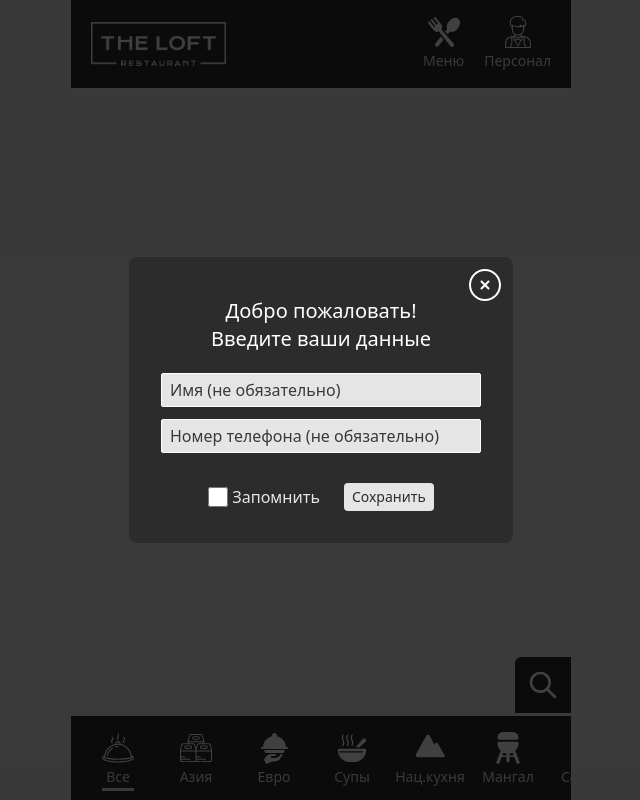
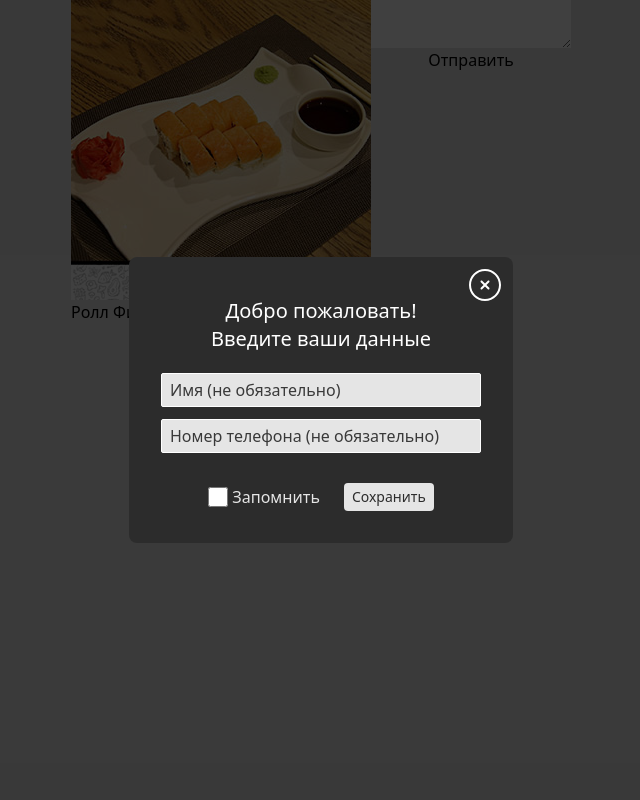
Before and after one commit to devcraft-dc/the_loft_reviews, a React (Vite) app: page /0 in a window 1280 px wide. Shown: the whole page, without its empty margins (319-959 px from the left). Built offline with nearby package versions, Linux system fonts and the light colour scheme.

Commit message:
basic review sending logic

```diff
--- a/src/App.jsx
+++ b/src/App.jsx
@@ -4,6 +4,8 @@ import { MenuPage } from './pages/MenuPage';
 import { StaffPage } from './pages/StaffPage';
 import { useState } from 'react';
 import { Context } from './context';
+import { MenuReview } from './pages/MenuReview';
+import { StaffReview } from './pages/StaffReview';
 
 function App() {
   const [searchText, setSearchText] = useState('');
@@ -16,7 +18,9 @@ function App() {
       <Layout>
         <Routes>
           <Route path="/" element={<MenuPage />} />
+          <Route path="/:id" element={<MenuReview />} />
           <Route path="/staff" element={<StaffPage />} />
+          <Route path="/staff/:id" element={<StaffReview />} />
         </Routes>
       </Layout>
     </Context.Provider>
--- a/src/components/MenuContent.jsx
+++ b/src/components/MenuContent.jsx
@@ -3,6 +3,8 @@ import { Card } from './Card';
 import { Context } from '../context';
 import { NothingFound } from './NothingFound';
 import food from '../assets/food.json';
+import { Link } from 'react-router-dom';
+import { saveTargetInLS } from '../utils/saveTargetInLs';
 
 export const MenuContent = () => {
   const { searchText, activeCategory } = useContext(Context);
@@ -26,8 +28,14 @@ export const MenuContent = () => {
 
   return (
     <div className="grid grid-cols-3 gap-[3px] mt-[5.6rem] max-md:mt-[4.9rem] max-sm:mt-[4.1rem] mb-[6.6rem] max-md:mb-[5.8rem] max-md:my-[4.9rem] max-sm:mb-[5.1rem] max-sm:my-[4.15rem]">
-      {filteredFood.map((item) => (
-        <Card key={item.title} title={item.title} image={item.image} />
+      {filteredFood.map((item, index) => (
+        <Link
+          to={`/${index}`}
+          key={item.title}
+          onClick={() => saveTargetInLS(item.title, 'food')}
+        >
+          <Card title={item.title} image={item.image} />
+        </Link>
       ))}
     </div>
   );
--- a/src/components/StaffContent.jsx
+++ b/src/components/StaffContent.jsx
@@ -1,10 +1,18 @@
 import { Card } from './Card';
 import staff from '../assets/staff.json';
+import { Link } from 'react-router-dom';
+import { saveTargetInLS } from '../utils/saveTargetInLs';
 
 export const StaffContent = () => (
   <div className="grid grid-cols-3 gap-[3px] mt-[5.6rem] max-md:mt-[4.9rem] max-sm:mt-[4.1rem] mb-[6.6rem] max-md:mb-[5.8rem] max-md:my-[4.9rem] max-sm:mb-[5.1rem] max-sm:my-[4.15rem]">
-    {staff.map((item) => (
-      <Card key={item.title} title={item.title} image={item.image} />
+    {staff.map((item, index) => (
+      <Link
+        to={`/staff/${index}`}
+        key={item.title}
+        onClick={() => saveTargetInLS(item.title, 'staff')}
+      >
+        <Card title={item.title} image={item.image} />
+      </Link>
     ))}
   </div>
 );
--- a/src/components/WelcomeModal.jsx
+++ b/src/components/WelcomeModal.jsx
@@ -24,20 +24,26 @@ export const WelcomeModal = ({ setModalActive }) => {
     localStorage.setItem('modalChecked', checked);
   };
 
+  const clearLocalStorage = () => {
+    setModalActive(false);
+    localStorage.removeItem('name');
+    localStorage.removeItem('phone');
+  };
+
   return (
     <div className="fixed grid place-items-center z-50 w-full h-full bg-black bg-opacity-75">
       <div className="w-96 max-md:w-80 max-sm:w-72 bg-main-black rounded-lg fixed">
         <div className="relative">
           <button
             className="absolute top-3 right-[12px] w-8 max-md:w-6 max-sm:w-6"
-            onClick={saveToLocalStorage}
+            onClick={clearLocalStorage}
           >
             <img src={modal_close} alt="close icon" />
           </button>
         </div>
 
         <div className="w-full pt-10 pb-5 text-white">
-          <h3 className="text-center mb-5 text-xl max-md:text-sm">
+          <h3 className="text-center mb-5 text-xl max-md:text-xl">
             Добро пожаловать! <br /> Введите ваши данные
           </h3>
           <form className="text-center flex flex-col gap-3">
--- a/src/layout/Layout.jsx
+++ b/src/layout/Layout.jsx
@@ -8,18 +8,27 @@ export const Layout = ({ children }) => {
   const [modalActive, setModalActive] = useState(true);
   const { pathname } = useLocation();
   const isMenuPage = pathname.includes('staff');
+  const isReviewPage = containsNumbers(pathname);
   const modalChecked = localStorage.getItem('modalChecked');
+
+  function containsNumbers(str) {
+    return /\d/.test(str);
+  }
 
   return (
     <>
       {modalActive && (modalChecked === 'false' || modalChecked === null) && (
         <WelcomeModal setModalActive={setModalActive} />
       )}
-      <div className="w-[500px] max-lg:w-full">
-        <Header />
-        {children}
-        {!isMenuPage && <CategoryFilter />}
-      </div>
+      {isReviewPage ? (
+        <div className="w-[500px] max-lg:w-full">{children}</div>
+      ) : (
+        <div className="w-[500px] max-lg:w-full">
+          <Header />
+          {children}
+          {!isMenuPage && <CategoryFilter />}
+        </div>
+      )}
     </>
   );
 };
--- /dev/null
+++ b/src/pages/MenuReview.jsx
@@ -0,0 +1,53 @@
+import { useState } from 'react';
+import food from '../assets/food.json';
+import { useParams } from 'react-router-dom';
+import { createTemplate } from '../utils/createTemplate';
+import { getValueFromLS } from '../utils/getValueFromLS';
+
+const token = '6254094428:AAHLn_cZXnDOfoYncvguxarwXWsxzcpuqpI';
+const chatId = '-1001923326203';
+
+export const MenuReview = () => {
+  const [reviewText, setReviewText] = useState('');
+  const { id } = useParams();
+  const { image, title } = food[id];
+
+  const name = getValueFromLS('name');
+  const phone = getValueFromLS('phone');
+  const category = getValueFromLS('category');
+  const target = getValueFromLS('target');
+
+  const template = createTemplate({
+    name,
+    phone,
+    reviewText,
+    category,
+    target,
+  });
+
+  const encoded = encodeURIComponent(template);
+
+  const url = `https://api.telegram.org/bot${token}/sendMessage?chat_id=${chatId}&text=${encoded}`;
+
+  const sendReview = (e) => {
+    e.preventDefault();
+    void fetch(url);
+    setReviewText('');
+  };
+
+  return (
+    <div className="flex">
+      <div>
+        <img src={image} alt="" />
+        <span>{title}</span>
+      </div>
+      <form className="flex flex-col">
+        <textarea
+          onChange={(e) => setReviewText(e.target.value)}
+          value={reviewText}
+        ></textarea>
+        <button onClick={(e) => sendReview(e)}>Отправить</button>
+      </form>
+    </div>
+  );
+};
--- /dev/null
+++ b/src/pages/StaffReview.jsx
@@ -0,0 +1,53 @@
+import { useState } from 'react';
+import staff from '../assets/staff.json';
+import { useParams } from 'react-router-dom';
+import { createTemplate } from '../utils/createTemplate';
+import { getValueFromLS } from '../utils/getValueFromLS';
+
+const token = '6254094428:AAHLn_cZXnDOfoYncvguxarwXWsxzcpuqpI';
+const chatId = '-1001923326203';
+
+export const StaffReview = () => {
+  const [reviewText, setReviewText] = useState('');
+  const { id } = useParams();
+  const { image, title } = staff[id];
+
+  const name = getValueFromLS('name');
+  const phone = getValueFromLS('phone');
+  const category = getValueFromLS('category');
+  const target = getValueFromLS('target');
+
+  const template = createTemplate({
+    name,
+    phone,
+    reviewText,
+    category,
+    target,
+  });
+
+  const encoded = encodeURIComponent(template);
+
+  const url = `https://api.telegram.org/bot${token}/sendMessage?chat_id=${chatId}&text=${encoded}`;
+
+  const sendReview = (e) => {
+    e.preventDefault();
+    void fetch(url);
+    setReviewText('');
+  };
+
+  return (
+    <div className="flex">
+      <div>
+        <img src={image} alt="" />
+        <span>{title}</span>
+      </div>
+      <form className="flex flex-col">
+        <textarea
+          onChange={(e) => setReviewText(e.target.value)}
+          value={reviewText}
+        ></textarea>
+        <button onClick={(e) => sendReview(e)}>Отправить</button>
+      </form>
+    </div>
+  );
+};
--- /dev/null
+++ b/src/utils/createTemplate.js
@@ -0,0 +1,24 @@
+export const createTemplate = ({
+  name,
+  phone,
+  reviewText,
+  category,
+  target,
+}) => {
+  const food = `- Категория: Еда
+- Наименование: ${target !== null ? target : ''}
+- Текст: ${reviewText}`;
+
+  const staff = `- Категория: Персонал
+- Имя: ${target !== null ? target : ''}
+- Текст: ${reviewText}`;
+
+  const whichCategory = category === 'food' ? food : staff;
+
+  return `Отправитель:
+- Имя: ${name !== null ? name : 'не указано'}
+- Номер телефона: ${phone !== null ? phone : 'не указано'}
+
+Отзыв:
+${whichCategory}`;
+};
--- /dev/null
+++ b/src/utils/getValueFromLS.js
@@ -0,0 +1,2 @@
+export const getValueFromLS = (value) =>
+  localStorage.getItem(value) !== null ? localStorage.getItem(value) : null;
--- /dev/null
+++ b/src/utils/saveTargetInLS.js
@@ -0,0 +1,4 @@
+export const saveTargetInLS = (target, category) => {
+  localStorage.setItem('target', target);
+  localStorage.setItem('category', category);
+};
```
